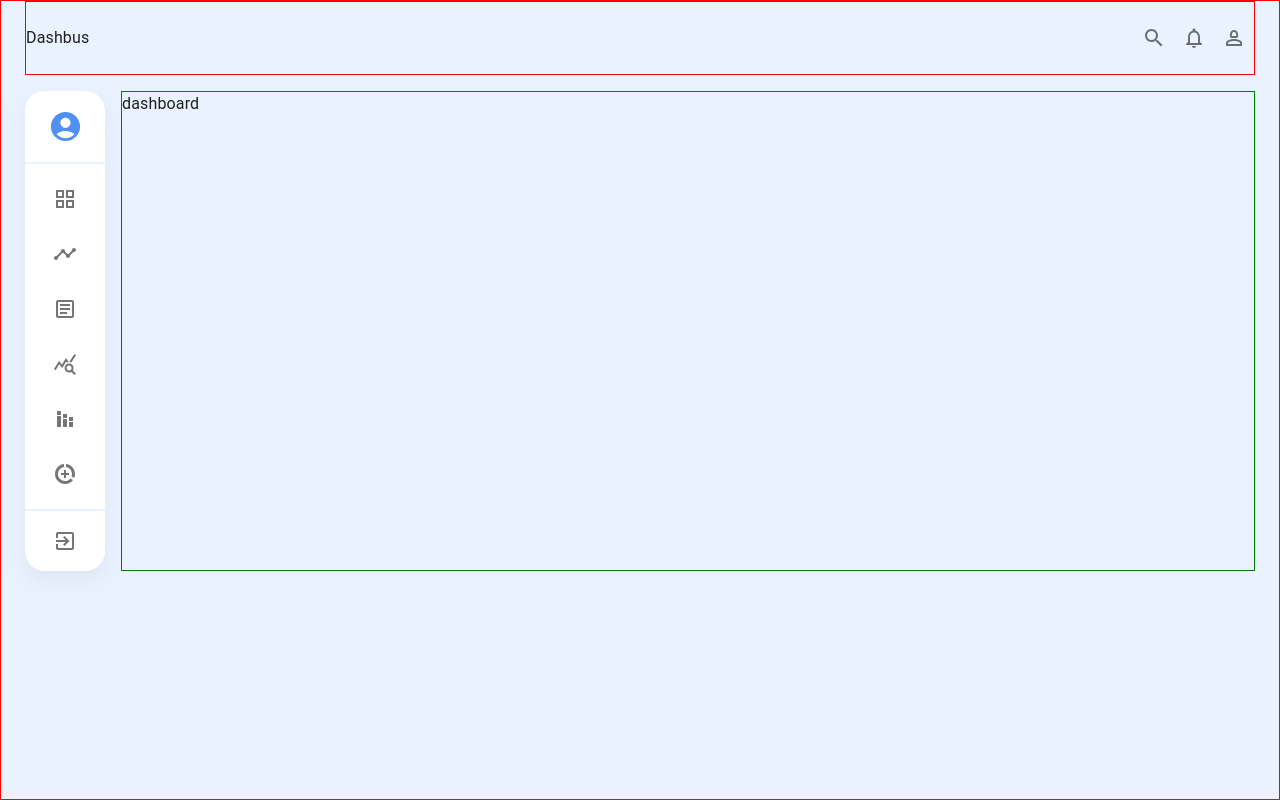
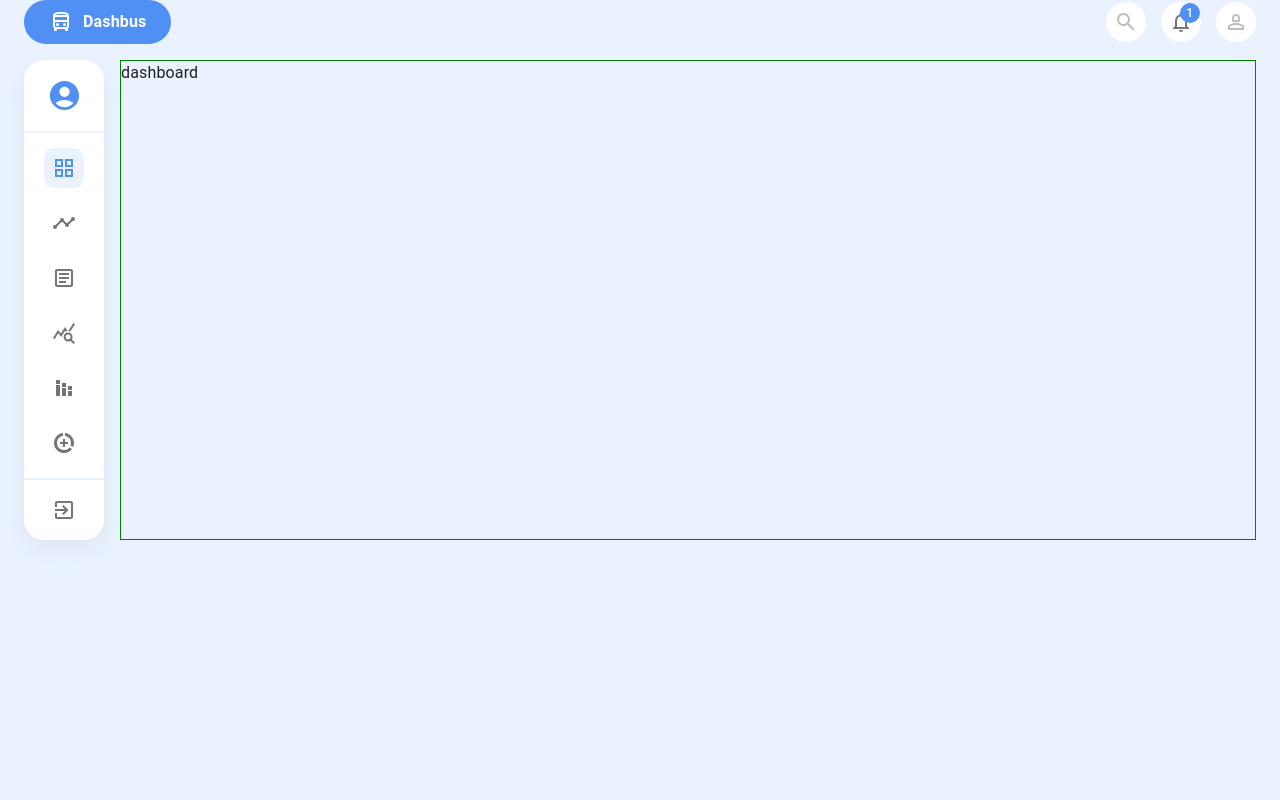
Before and after one commit to lsaque/dashbus, a React (Vite) app: page /general in a window 1280 px wide. Before the commit this address led to /. Built offline with nearby package versions, Linux system fonts and the light colour scheme.

Commit message:
[update] (styles): [implemented new global layout styles]

```diff
--- a/src/layout/Layout.styles.ts
+++ b/src/layout/Layout.styles.ts
@@ -6,14 +6,30 @@ export const LayoutStyles = styled.div`
   justify-content: center;
   min-height: 100vh;
   width: 100%;
-  border: 1px solid red;
 `;
 
 export const HeaderStyles = styled.header`
+  margin-top: 16px;
   display: flex;
   justify-content: space-between;
   align-items: center;
-  border: 1px solid red;
+
+  menu {
+    display: flex;
+    flex-direction: row;
+    margin: 0;
+    padding: 0;
+    gap: 15px;
+  }
+`;
+
+export const LogoStyles = styled.div`
+  display: flex;
+  gap: 10px;
+  padding: 10px 25px;
+  border-radius: 50px;
+  color: ${(props) => props.theme.palette.common.white};
+  background: ${(props) => props.theme.palette.primary.main};
 `;
 
 export const ContentStyles = styled.div`
--- a/src/layout/Layout.tsx
+++ b/src/layout/Layout.tsx
@@ -1,5 +1,5 @@
-import React, { useId } from "react";
-import { Container, IconButton, Paper, Stack } from "@mui/material";
+import React, { useState } from "react";
+import { Container, IconButton, Paper, Stack, Typography } from "@mui/material";
 import {
   SearchOutlined,
   NotificationsNoneOutlined,
@@ -12,68 +12,76 @@ import {
   StackedBarChartOutlined,
   ExitToAppOutlined,
   TimelineOutlined,
-  AccountCircle
+  AccountCircle,
+  DirectionsBusOutlined
 } from "@mui/icons-material";
-import { Outlet } from "react-router-dom";
+import { NavLink, Outlet } from "react-router-dom";
 
 import {
   LayoutStyles,
   HeaderStyles,
   MainStyles,
   ContentStyles,
-  AsideStyles
+  AsideStyles,
+  LogoStyles
 } from "./Layout.styles";
+import { AsideItemComponent, HeaderItemComponent } from "./components";
+import { ROUTES } from "../routes";
 
 export const LayoutComponent: React.FC = () => {
-  const id = useId();
+  const [isAsideItemActive, setIsAsideItemActive] = useState(false);
 
   const HEADER_ITEMS = [
     {
-      id,
+      id: 0,
       name: "search",
-      icon: <SearchOutlined />
+      icon: <SearchOutlined />,
+      disabled: true
     },
     {
-      id,
+      id: 1,
       name: "notification",
-      icon: <NotificationsNoneOutlined />
+      icon: <NotificationsNoneOutlined />,
+      badgeContent: "1",
+      isActive: true
     },
     {
-      id,
+      id: 2,
       name: "profile",
-      icon: <Person2Outlined />
+      icon: <Person2Outlined />,
+      disabled: true
     }
   ];
 
   const ASIDE_ITEMS = [
     {
-      id,
-      name: "??",
+      id: 0,
+      to: ROUTES.GENERAL,
       icon: <GridViewOutlined />
     },
     {
-      id,
-      name: "??",
+      id: 1,
+      to: "test1",
       icon: <TimelineOutlined />
     },
     {
-      id,
-      name: "??",
+      id: 2,
+      to: "test2",
       icon: <ArticleOutlined />
     },
     {
-      id,
-      name: "??",
+      id: 3,
+      to: "test3",
       icon: <QueryStatsOutlined />
     },
     {
-      id,
-      name: "??",
+      id: 4,
+      to: "test4",
       icon: <StackedBarChartOutlined />
     },
     {
-      id,
-      name: "??",
+      id: 5,
+      to: "SEILA2",
       icon: <DataSaverOnOutlined />
     }
   ];
@@ -82,10 +90,15 @@ export const LayoutComponent: React.FC = () => {
     <LayoutStyles>
       <Stack component={Container} spacing={2}>
         <HeaderStyles>
-          <span>Dashbus</span>
+          <LogoStyles>
+            <DirectionsBusOutlined />
+            <Typography fontWeight="bold">Dashbus</Typography>
+          </LogoStyles>
           <menu>
-            {HEADER_ITEMS.map(({ id, icon }) => (
-              <IconButton key={id}>{icon}</IconButton>
+            {HEADER_ITEMS.map(({ id, icon, ...rest }) => (
+              <HeaderItemComponent key={id} {...rest}>
+                {icon}
+              </HeaderItemComponent>
             ))}
           </menu>
         </HeaderStyles>
@@ -97,8 +110,14 @@ export const LayoutComponent: React.FC = () => {
               </IconButton>
             </header>
             <menu>
-              {ASIDE_ITEMS.map(({ id, icon }) => (
-                <IconButton key={id}>{icon}</IconButton>
+              {ASIDE_ITEMS.map(({ id, icon, to }) => (
+                <NavLink to={to} tabIndex={-1} key={id}>
+                  {({ isActive }) => (
+                    <AsideItemComponent isActive={isActive}>
+                      {icon}
+                    </AsideItemComponent>
+                  )}
+                </NavLink>
               ))}
             </menu>
             <footer>
--- /dev/null
+++ b/src/layout/components/asideItem/AsideItem.styles.ts
@@ -0,0 +1,13 @@
+import styled, { css } from "styled-components";
+
+export const AsideItemStyles = styled.div<{ isActive?: boolean }>`
+  border-radius: 10px;
+  ${({ isActive }) =>
+    isActive &&
+    css`
+      background-color: ${(props) => props.theme.palette.background.default};
+      svg {
+        color: ${(props) => props.theme.palette.primary.main};
+      }
+    `}
+`;
--- /dev/null
+++ b/src/layout/components/asideItem/AsideItem.tsx
@@ -0,0 +1,17 @@
+import { IconButton } from "@mui/material";
+import React, { PropsWithChildren } from "react";
+
+import { AsideItemStyles } from "./AsideItem.styles";
+import { AsideItemPropTypes } from "./AsideItem.types";
+
+export const AsideItemComponent: React.FC<
+  PropsWithChildren<AsideItemPropTypes>
+> = ({ children, isActive, ...props }) => {
+  return (
+    <AsideItemStyles isActive={isActive} tabIndex={-1}>
+      <IconButton tabIndex={0} disableTouchRipple>
+        {children}
+      </IconButton>
+    </AsideItemStyles>
+  );
+};
--- /dev/null
+++ b/src/layout/components/asideItem/AsideItem.types.ts
@@ -0,0 +1,5 @@
+import { IconProps } from "@mui/material";
+
+export interface AsideItemPropTypes extends IconProps {
+  isActive?: boolean;
+}
--- /dev/null
+++ b/src/layout/components/headerItem/HeaderItem.styles.ts
@@ -0,0 +1,8 @@
+import { IconButton } from "@mui/material";
+import styled, { css } from "styled-components";
+
+export const HeaderItemStyles = styled(IconButton)<{ isActive?: boolean }>`
+  border-radius: 100px;
+  padding: 20px;
+  background: ${(props) => props.theme.palette.background.paper} !important;
+`;
--- /dev/null
+++ b/src/layout/components/headerItem/HeaderItem.tsx
@@ -0,0 +1,25 @@
+import { Badge, IconButton } from "@mui/material";
+import React, { PropsWithChildren } from "react";
+
+import { HeaderItemStyles } from "./HeaderItem.styles";
+import { HeaderItemPropTypes } from "./HeaderItem.types";
+
+export const HeaderItemComponent: React.FC<
+  PropsWithChildren<HeaderItemPropTypes>
+> = ({ children, badgeContent, ...rest }) => {
+  return (
+    <HeaderItemStyles {...rest}>
+      <Badge
+        color="primary"
+        overlap="circular"
+        badgeContent={badgeContent}
+        // anchorOrigin={{
+        //   vertical: "top",
+        //   horizontal: "left"
+        // }}
+      >
+        {children}
+      </Badge>
+    </HeaderItemStyles>
+  );
+};
--- /dev/null
+++ b/src/layout/components/headerItem/HeaderItem.types.ts
@@ -0,0 +1,6 @@
+import { BadgeProps, IconButtonProps } from "@mui/material";
+
+export interface HeaderItemPropTypes extends IconButtonProps {
+  isActive?: boolean;
+  badgeContent?: BadgeProps["badgeContent"];
+}
--- /dev/null
+++ b/src/layout/components/index.ts
@@ -0,0 +1,2 @@
+export * from "./asideItem/AsideItem";
+export * from "./headerItem/HeaderItem";
--- a/src/main.tsx
+++ b/src/main.tsx
@@ -1,13 +1,22 @@
+import { Backdrop, CircularProgress } from "@mui/material";
 import React from "react";
 import ReactDOM from "react-dom/client";
 import { RouterProvider } from "react-router-dom";
 import { router } from "./routes";
 import { MuiThemeWrapper } from "./themes";
 
+const fallBack = () => {
+  return (
+    <Backdrop open>
+      <CircularProgress color="primary" />
+    </Backdrop>
+  );
+};
+
 ReactDOM.createRoot(document.getElementById("root") as HTMLElement).render(
   <React.StrictMode>
     <MuiThemeWrapper>
-      <RouterProvider router={router} />
+      <RouterProvider router={router} fallbackElement={fallBack()} />
     </MuiThemeWrapper>
   </React.StrictMode>
 );
--- a/src/routes/Router.tsx
+++ b/src/routes/Router.tsx
@@ -8,7 +8,9 @@ import { LayoutComponent } from "../layout";
 
 export const ROUTES = {
   BASE_ROOT: "/",
-  UNKNOWN: "*"
+  UNKNOWN: "*",
+
+  GENERAL: "general"
 };
 
 export const router = createBrowserRouter(
@@ -18,8 +20,12 @@ export const router = createBrowserRouter(
       element={<LayoutComponent />}
       errorElement={<span>Something went wrong (Error boundary)</span>}
     >
-      <Route index element={<span>dashboard</span>} />
-      <Route path="about" element={<span>about</span>} />
+      <Route index element={<Navigate to={ROUTES.GENERAL} replace />} />
+      <Route path={ROUTES.GENERAL} element={<span>dashboard</span>} />
+      <Route path="test1" element={<span>teste1</span>} />
+      <Route path="test2" element={<span>teste2</span>} />
+      <Route path="test3" element={<span>teste3</span>} />
+      <Route path="test4" element={<span>teste4</span>} />
       <Route
         path={ROUTES.UNKNOWN}
         element={<Navigate to={ROUTES.BASE_ROOT} replace />}
```
